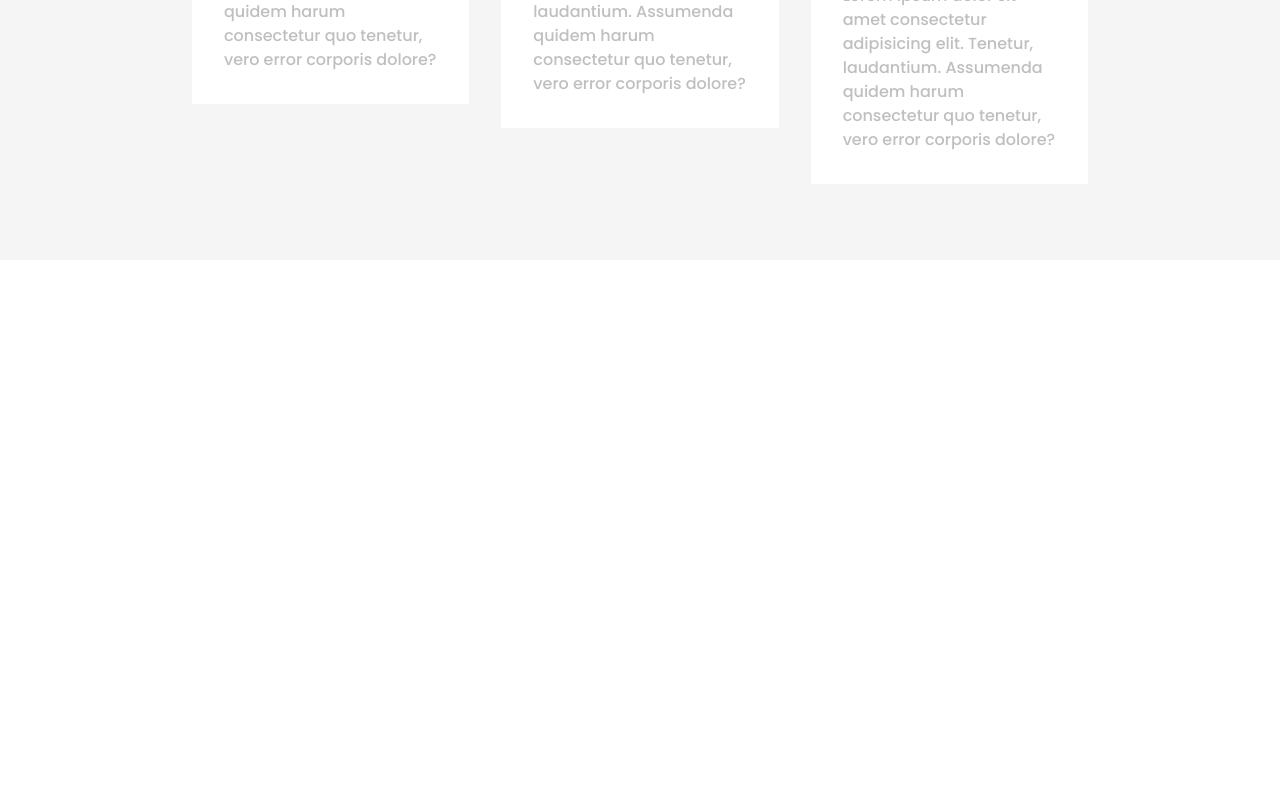
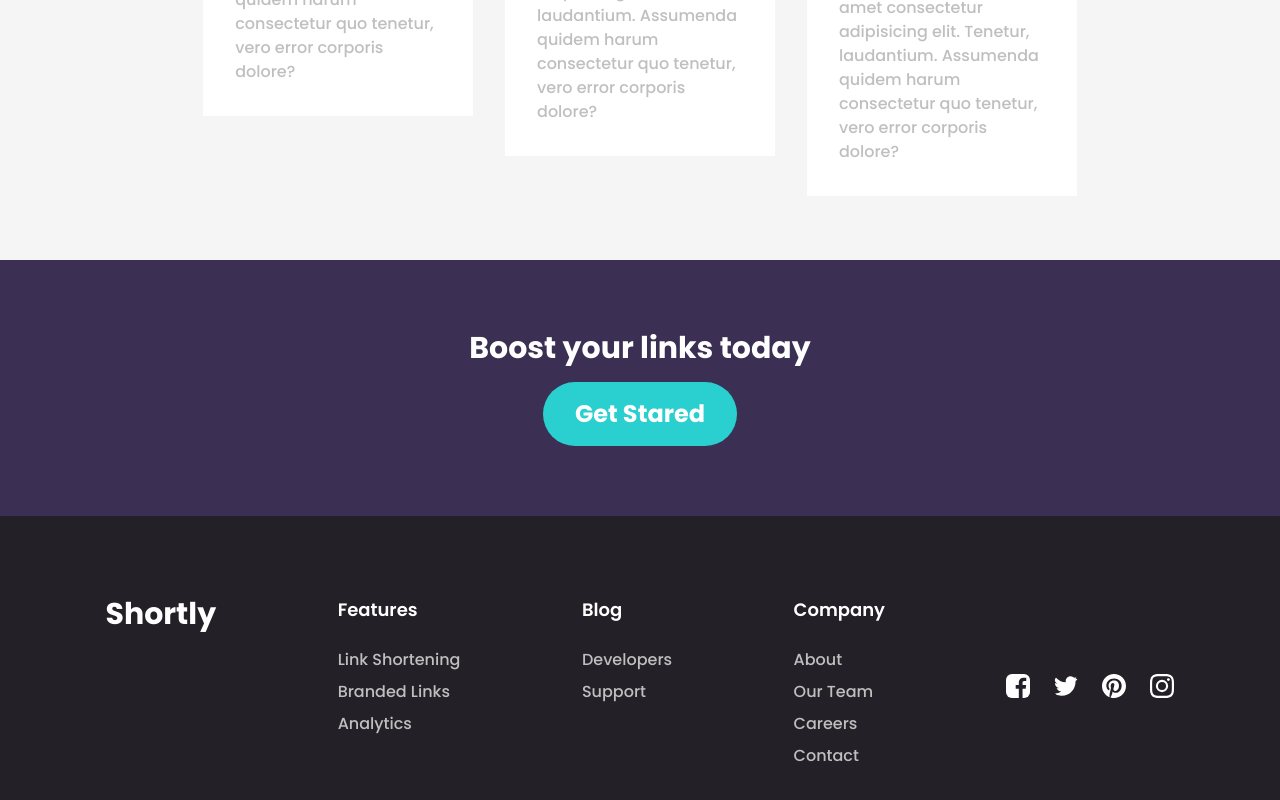
Before and after one commit to krish-98/url-shortner, a React (Create React App) app: page / in a window 1280 px wide. Shown: the part 1549-2349 px from the top of the page. Before the commit the page ends 1809 px from the top, so only its background shows below. Built offline with nearby package versions, Linux system fonts and the light colour scheme.

Commit message:
footer section added

```diff
--- a/src/App.js
+++ b/src/App.js
@@ -1,6 +1,7 @@
 import Navbar from "./components/Navbar"
 import Header from "./components/Header"
 import Main from "./components/Main"
+import Footer from "./components/Footer"
 
 function App() {
   return (
@@ -8,6 +9,7 @@ function App() {
       <Navbar />
       <Header />
       <Main />
+      <Footer />
     </div>
   )
 }
--- a/src/components/Footer.jsx
+++ b/src/components/Footer.jsx
@@ -1,7 +1,88 @@
 import React from "react"
+import Facebook from "../images/icon-facebook.svg"
+import Twitter from "../images/icon-twitter.svg"
+import Pinterest from "../images/icon-pinterest.svg"
+import Instagram from "../images/icon-instagram.svg"
 
 const Footer = () => {
-  return <div>Footer</div>
+  return (
+    <footer>
+      <div className="text-center bg-DarkViolet w-full h-64 flex flex-col items-center justify-center gap-4">
+        <h1 className="text-3xl font-bold text-white">
+          Boost your links today
+        </h1>
+        <button className="text-2xl font-bold text-white bg-Cyan py-4 px-8 rounded-full hover:bg-cyan-200">
+          Get Stared
+        </button>
+      </div>
+
+      <div className="bg-veryDarkViolet text-center md:text-left flex flex-col md:flex-row justify-evenly gap-12 p-8 py-20">
+        <h1 className="text-3xl text-white font-bold">Shortly</h1>
+
+        <div>
+          <h3 className="text-lg font-semibold text-white pb-4">Features</h3>
+          <p className="text-base text-Gray my-2 font-medium cursor-pointer hover:text-Cyan">
+            Link Shortening
+          </p>
+          <p className="text-base text-Gray my-2 font-medium cursor-pointer hover:text-Cyan">
+            Branded Links
+          </p>
+          <p className="text-base text-Gray my-2 font-medium cursor-pointer hover:text-Cyan">
+            Analytics
+          </p>
+        </div>
+
+        <div>
+          <h3 className="text-lg font-semibold text-white pb-4">Blog</h3>
+          <p className="text-base text-Gray my-2 font-medium cursor-pointer hover:text-Cyan">
+            Developers
+          </p>
+          <p className="text-base text-Gray my-2 font-medium cursor-pointer hover:text-Cyan">
+            Support
+          </p>
+        </div>
+
+        <div>
+          <h3 className="text-lg font-semibold text-white pb-4">Company</h3>
+          <p className="text-base text-Gray my-2 font-medium cursor-pointer hover:text-Cyan">
+            About
+          </p>
+          <p className="text-base text-Gray my-2 font-medium cursor-pointer hover:text-Cyan">
+            Our Team
+          </p>
+          <p className="text-base text-Gray my-2 font-medium cursor-pointer hover:text-Cyan">
+            Careers
+          </p>
+          <p className="text-base text-Gray my-2 font-medium cursor-pointer hover:text-Cyan">
+            Contact
+          </p>
+        </div>
+
+        <div className="flex justify-center items-center gap-6 ">
+          <img
+            className="rounded-md cursor-pointer hover:bg-Cyan"
+            src={Facebook}
+            alt="facebook-logo"
+          />
+          <img
+            className="rounded-md cursor-pointer hover:bg-Cyan"
+            src={Twitter}
+            alt="twitter-logo"
+          />
+          <img
+            className="rounded-md cursor-pointer hover:bg-Cyan"
+            src={Pinterest}
+            alt="pinterest-logo"
+          />
+          <img
+            className="rounded-md cursor-pointer hover:bg-Cyan"
+            src={Instagram}
+            alt="instagram-logo"
+          />
+        </div>
+      </div>
+    </footer>
+  )
 }
 
 export default Footer
--- a/src/components/Main.jsx
+++ b/src/components/Main.jsx
@@ -9,8 +9,8 @@ const Main = () => {
     <main className="mt-28 bg-neutral-100 h-[200vh] md:h-auto">
       <UrlShortner />
 
-      <section className="h-screen text-center md:text-left">
-        <div className="w-[70%] mx-auto">
+      <section className="h-screen text-center md:text-left mx-4">
+        <div className="md:w-[70%] mx-auto">
           <div className="text-center py-28">
             <h1 className="text-4xl font-bold">Advanced Statistics</h1>
             <p className="mt-4 font-medium text-Gray">
--- a/src/components/UrlShortner.jsx
+++ b/src/components/UrlShortner.jsx
@@ -78,7 +78,7 @@ const UrlShortner = () => {
         lists?.map((list, index) => (
           <div
             key={index}
-            className="md:w-[70%] mx-auto bg-white mt-4 p-6 md:flex justify-between items-center font-semibold rounded-lg "
+            className="md:w-[70%] mx-auto bg-white mt-4 p-6 md:flex justify-between items-center font-semibold rounded-lg  overflow-x-hidden"
           >
             <div className="mx-4 md:mx-4 mb-4 md:mb-4">
               <p>{list && list?.result?.original_link}</p>
```
